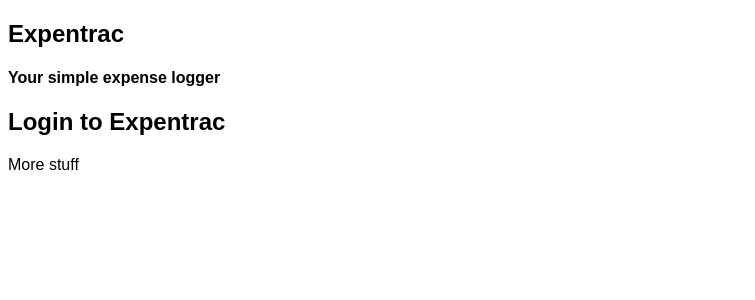
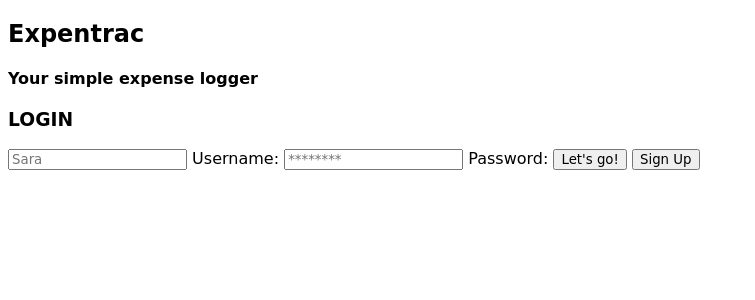
Before and after one commit to sania-dsouza/django-expentrac, a Django app: template expentrac/tracker/templates/tracker/login.html in a window 1280 px wide. Shown: the top 300 px of the page, without its empty margins (0-755 px from the left). Run offline with Django 3.2, Linux system fonts and the light colour scheme; the template is opened without the code that fills it, so the values that code supplies are empty.

Commit message:
Add the login skeleton

```diff
--- a/expentrac/tracker/static/base_style.css
+++ /dev/null
@@ -1,3 +0,0 @@
-* {
-    font-family: "Arial"
-    }
--- /dev/null
+++ b/expentrac/tracker/static/style.css
@@ -0,0 +1,3 @@
+* {
+    font-family: "Comic Sans MS"
+    }
--- a/expentrac/tracker/templates/tracker/base.html
+++ b/expentrac/tracker/templates/tracker/base.html
@@ -4,7 +4,7 @@
 <head>
     <meta charset="UTF-8">
     <title>Expentrac</title>
-    <link rel = "stylesheet" type="text/css" href="../static/base_style.css">
+    <link rel = "stylesheet" type="text/css" href="../static/style.css">
     <link rel= "icon" href='../static/favicon.ico' type='image/x-icon'/>
 </head>
 <body>
@@ -16,7 +16,7 @@
             </div>
 
             <div class="work_space">
-                {% block title %} <h3> {{ page.title|upper }} </h3> {% endblock title %} {# could be login, signup, track #}
+                <h3> {% block title %}  {% endblock title %} </h3>{# could be login, signup, track #}
                 {% block content %} {% endblock content %}
             </div>
 
--- a/expentrac/tracker/templates/tracker/login.html
+++ b/expentrac/tracker/templates/tracker/login.html
@@ -1,7 +1,30 @@
+<!DOCTYPE html>
+<html lang="en">
+<head>
+    <meta charset="UTF-8">
+    <title>Expentrac</title>
+    <link rel = "stylesheet" type="text/css" href="../static/style.css">
+    <link rel= "icon" href='../static/favicon.ico' type='image/x-icon'/>
+</head>
+<body>
+    {% extends "./base.html" %}  {# template inheriting from parent 'base' #}
+    {% block title %} LOGIN {% endblock title %}
 
-{% extends "base.html" %}  {# template inheriting from parent 'base' #}
+    {% block content %}
+        {# Form for logging in #}
+        <form action = "" method="post">
+            {% csrf_token %}
+            <input type="text" name="username" id="username" placeholder="Sara">
+            <label for="username" > Username: </label>
 
-{% block content %}
-    <h2> Login to Expentrac </h2>
-    <p> More stuff </p>
-{% endblock content %}
+            <input type="password" name="password" id="password" placeholder="********">
+            <label for="password"> Password: </label>
+
+            <button type="submit">Let's go!</button>
+            <button type="button">Sign Up</button>
+
+        </form>
+    {% endblock content %}
+
+</body>
+</html>
--- a/expentrac/tracker/urls.py
+++ b/expentrac/tracker/urls.py
@@ -3,5 +3,6 @@ from django.urls import path
 from . import views
 
 urlpatterns = [
-    path('', views.base_page, name='base')
+    path('', views.base_page, name='base'),
+    path('login', views.login_page, name='login'),
 ]
--- a/expentrac/tracker/views.py
+++ b/expentrac/tracker/views.py
@@ -3,3 +3,7 @@ from django.shortcuts import render
 
 def base_page(request):
     return render(request, 'tracker/base.html')
+
+
+def login_page(request):
+    return render(request, 'tracker/login.html')
```
